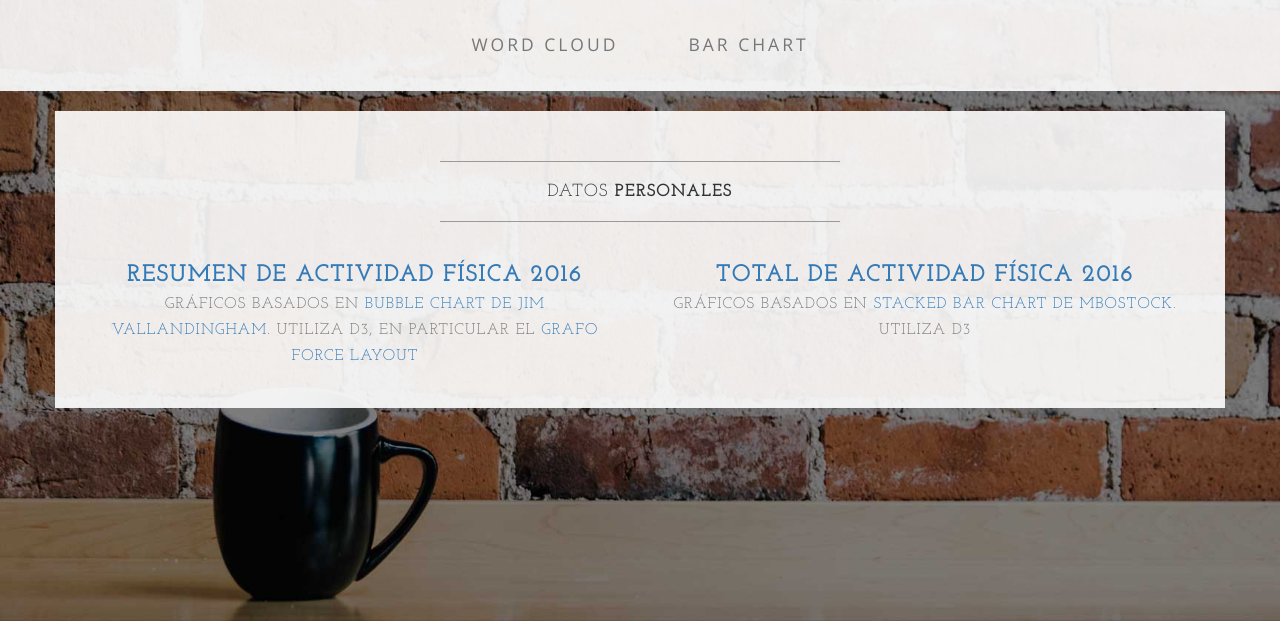
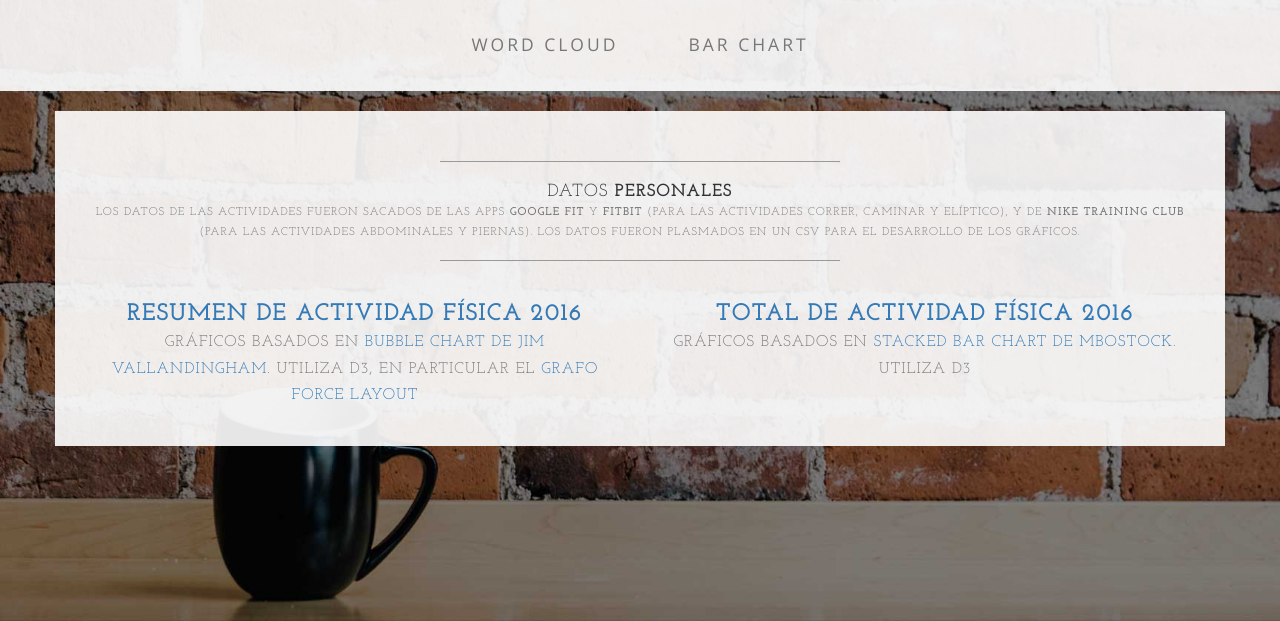
Before and after one commit to valeserber/infovis, a plain HTML site: page index.html in a window 1280 px wide. Shown: the part 179-800 px from the top of the page. Drawn offline with nearby package versions, Linux system fonts and the light colour scheme.

Commit message:
explanation

```diff
--- a/index.html
+++ b/index.html
@@ -79,6 +79,8 @@
                     <hr>
                     <h2 class="intro-text text-center">Datos
                         <strong>Personales</strong>
+                        <br>
+                        <small>Los datos de las actividades fueron sacados de las apps <b>Google Fit</b> y <b>Fitbit</b> (para las actividades correr, caminar y elíptico), y de <b>Nike Training Club</b> (para las actividades abdominales y piernas). Los datos fueron plasmados en un csv para el desarrollo de los gráficos.</small>
                     </h2>
                     <hr>
                 </div>
```
